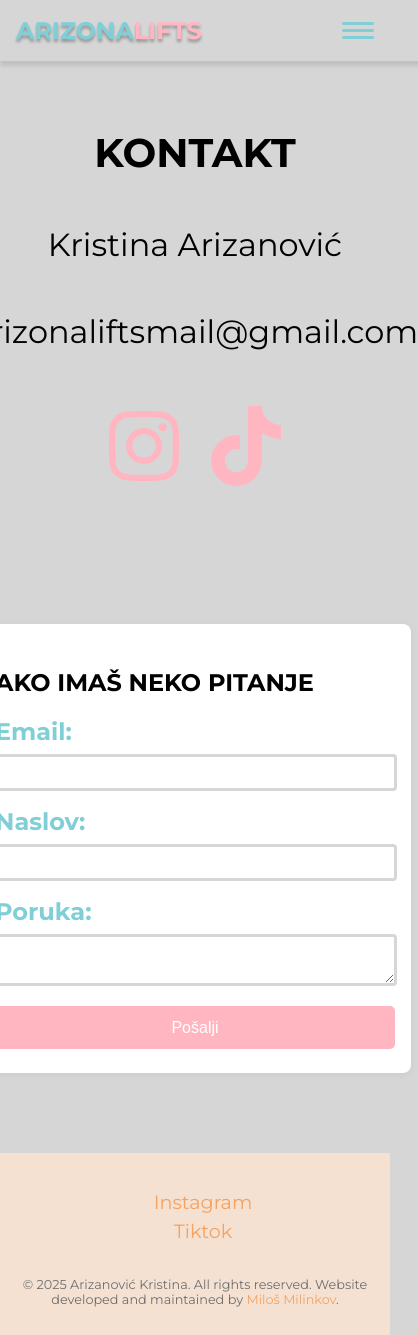
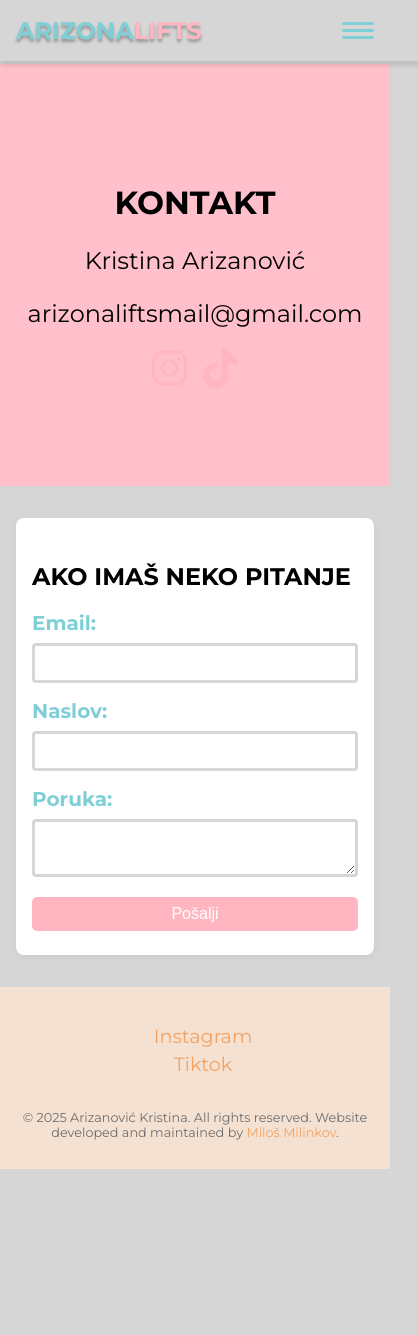
Before and after one commit to MiloshMilinkov/arizonalifts_website, a Nuxt app: page /Contact in a window 390 px wide. Shown: the whole page, 418 px wide, since content can reach past the window. After the commit the page ends 1169 px from the top, so only its background shows below. Built offline with nearby package versions, Linux system fonts and the light colour scheme.

Commit message:
Contact page: - Style changes - var renames - adding roles for the fun of SEO

```diff
--- a/pages/Contact.vue
+++ b/pages/Contact.vue
@@ -5,32 +5,34 @@
       <p>Kristina Arizanović</p>
       <p>arizonaliftsmail@gmail.com</p>
       <div class="social-media-container">
-        <a href="https://www.instagram.com/arizonalifts/" class="social-media-icon"><font-awesome-icon :icon="['fab', 'instagram']" /></a>
-        <a href="https://www.tiktok.com/@arizonalifts" class="social-media-icon"><font-awesome-icon :icon="['fab', 'tiktok']" /></a>
+        <a href="https://www.instagram.com/arizonalifts/" class="social-media-icon" aria-label="Instagram">
+          <font-awesome-icon :icon="['fab', 'instagram']" />
+        </a>
+        <a href="https://www.tiktok.com/@arizonalifts" class="social-media-icon" aria-label="TikTok">
+          <font-awesome-icon :icon="['fab', 'tiktok']" />
+        </a>
       </div>
     </div>
   </section>
   <section class="contact-section">
     <BaseCard class="contact-card">
       <h1>AKO IMAŠ NEKO PITANJE</h1>
-            <form class="contact-form"@submit.prevent="submitForm">
+      <form class="contact-form" @submit.prevent="submitForm" novalidate>
         <div class="form-group">
           <label for="email">Email:</label>
-                <input id="email" v-model="form.email" type="email" required />
+          <input id="email" v-model="form.email" type="email" required aria-required="true" />
         </div>
         <div class="form-group">
           <label for="subject">Naslov:</label>
-                <input id="subject" v-model="form.subject" type="text" required />
+          <input id="subject" v-model="form.subject" type="text" required aria-required="true" />
         </div>
         <div class="form-group">
           <label for="message">Poruka:</label>
-                <textarea id="message" v-model="form.message" required></textarea>
+          <textarea id="message" v-model="form.message" required aria-required="true"></textarea>
         </div>
-                <BaseButton type="submit">Pošalji</BaseButton>
+        <BaseButton type="submit" aria-label="Pošalji upit">Pošalji</BaseButton>
       </form>
-            <div v-if="status.message"
-                :class="{ success: status.success,
-                    error: !status.success }">
+      <div v-if="status.message" role="alert" :class="{ success: status.success, error: !status.success }">
         {{ status.message }}
       </div>
     </BaseCard>
@@ -41,7 +43,6 @@
 import { ref } from 'vue'
 
 const form = ref({
-    name: '',
   email: '',
   subject: '',
   message: ''
@@ -55,23 +56,20 @@
 const submitForm = async () => {
   status.value.message = ''
   try {
-      const res = await fetch('/api/contact', {
+    const response = await fetch('/api/contact', {
       method: 'POST',
-        headers: {
-          'Content-Type': 'application/json'
-        },
+      headers: { 'Content-Type': 'application/json' },
       body: JSON.stringify(form.value)
     })
-
-      if (!res.ok) {
-        const errorData = await res.json()
+    if (!response.ok) {
+      const errorData = await response.json()
       status.value.message = errorData.statusMessage || 'Something went wrong.'
       status.value.success = false
     } else {
-        const data = await res.json()
+      const data = await response.json()
       status.value.message = data.message || 'Email sent successfully!'
       status.value.success = true
-        form.value = {email: '', subject: '', message: '' }
+      form.value = { email: '', subject: '', message: '' }
     }
   } catch (error) {
     status.value.message = error.message || 'Something went wrong.'
@@ -81,13 +79,55 @@
 </script>
 
 <style scoped>
-  .contact-section, .information-section {
+* {
+  box-sizing: border-box;
+}
+
+.information-section {
+  display: flex;
+  justify-content: center;
+  align-items: center;
+  min-height: 60vh;
+  background-color: pink;
+  padding: 2rem;
+}
+
+.info-card {
+  text-align: center;
+}
+
+.info-card h1 {
+  font-size: 2.5rem;
+  margin-bottom: 1rem;
+}
+
+.info-card p {
+  font-size: 2rem;
+  margin-bottom: 1rem;
+}
+
+.social-media-container {
+  display: flex;
+  justify-content: center;
+  gap: 2rem;
+}
+
+.social-media-icon {
+  text-decoration: none;
+  font-size: 3rem;
+  color: #FFB6C1;
+}
+
+.contact-section {
   padding: 4rem 1rem;
-    margin: 0 auto;
   display: flex;
   flex-direction: column;
-    justify-content: center;
   align-items: center;
+}
+
+.contact-card {
+  width: 100%;
+  max-width: 600px;
 }
 
 .form-group {
@@ -104,18 +144,22 @@
 
 input,
 textarea {
-    width: 95%;
+  width: 100%;
   padding: 0.5rem;
-    border: 3px solid #D6D6D6;;
+  border: 3px solid #D6D6D6;
   border-radius: 4px;
-  }
-  input:hover,
-  textarea:hover {
-    width: 95%;
-    border: 4px solid #D6D6D6;;
+  transition: border-width 0.2s ease;
 }
 
-  button{
+input:hover,
+textarea:hover,
+input:focus,
+textarea:focus {
+  border-width: 4px;
+  outline: none;
+}
+
+button {
   width: 100%;
 }
 
@@ -128,29 +172,52 @@
   color: red;
   margin-top: 1rem;
 }
-  .info-card{
-    display: flex;
-    flex-direction: column;
-    justify-content: center;
+
+
+
+@media (max-width: 768px) {
+  .information-section {
+    padding: 1rem;
+    min-height: 50vh; /* Adjusted for smaller screens */
   }
-  .info-card h1{
+
+  .info-card h1 {
+    font-size: 2rem;
+  }
+
+  .info-card p {
+    font-size: 1.5rem;
+  }
+
+  .social-media-container {
+    gap: 1rem;
+  }
+
+  .social-media-icon {
     font-size: 2.5rem;
-    margin: 0 auto;
-    margin-bottom: 3rem;
   }
-  .info-card p {
-    font-size: 2rem;
-    margin: 0  auto;
-    margin-bottom: 3rem;
+
+  .contact-section {
+    padding: 2rem 1rem;
   }
-  .social-media-container{
-    display: flex;
-    justify-content: center;
-    gap: 2rem;
+
+  .contact-card {
+    margin: 0 1rem;
   }
-  .social-media-icon{
-    text-decoration: none;
-    font-size: 5rem;
-    color: #FFB6C1;;
+
+  label {
+    font-size: 1.25rem;
+  }
+
+  input,
+  textarea {
+    padding: 0.5rem;
+    font-size: 1rem;
+  }
+
+  button {
+    font-size: 1rem;
+    padding: 0.5rem;
+  }
 }
 </style>
```
Lines whose indentation alone changed are shown as unchanged.
